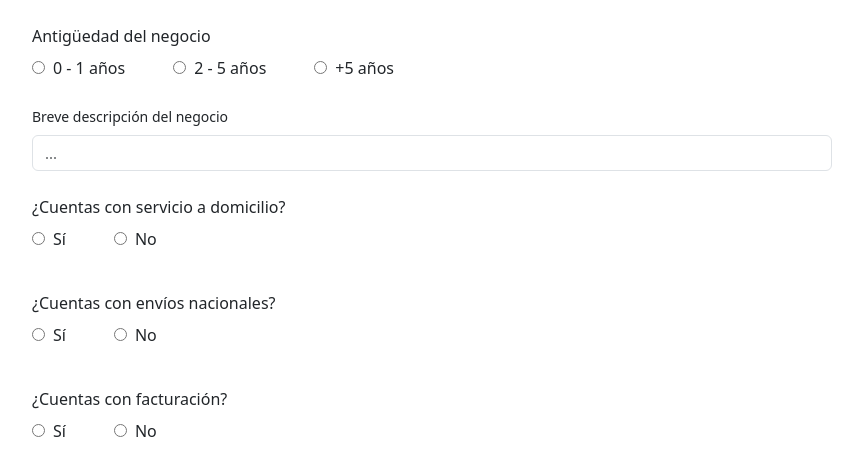
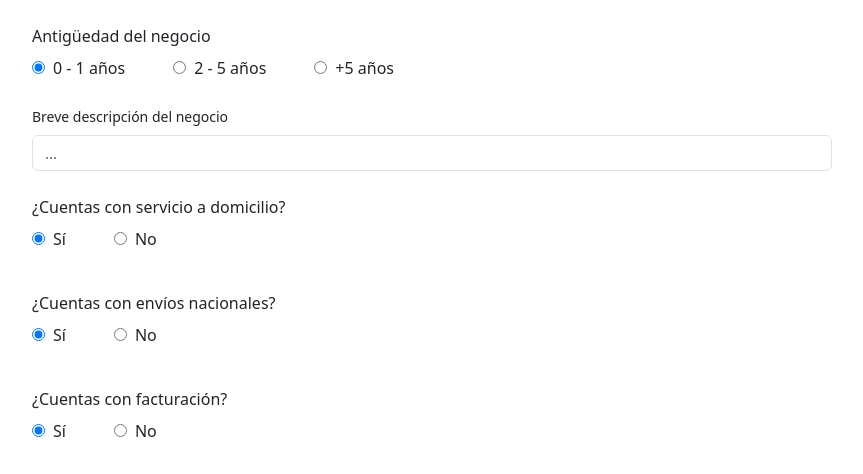
Before and after one commit to ArnabShikder24/Locally-app, a React (Create React App) app: page /registration in a window 1280 px wide. Shown: the part 326-800 px from the top of the page, without its empty margins (208-1071 px from the left). Built offline with nearby package versions, Linux system fonts and the light colour scheme.

Commit message:
functionality almost ready

```diff
--- a/src/pages/Registration/Registration.jsx
+++ b/src/pages/Registration/Registration.jsx
@@ -44,15 +44,15 @@ const Register = ({handleInputChange, formData}) => {
                 <p className='mb-2'>Antigüedad del negocio</p>
                 <div className="d-flex align-items-center gap-5">
                     <div className="custom-flex">
-                        <input type="radio" name="business_days" id="" />
+                        <input onChange={handleInputChange} type="radio" checked={formData.business_age === '0-1'} value="0-1" name="business_age" id="" />
                         <p>0 - 1 años</p>
                     </div>
                     <div className="custom-flex">
-                        <input type="radio" name="business_days" id="" />
+                        <input onChange={handleInputChange} type="radio" checked={formData.business_age === '2-5'} value="2-5" name="business_age" id="" />
                         <p>2 - 5 años</p>
                     </div>
                     <div className="custom-flex">
-                        <input type="radio" name="business_days" id="" />
+                        <input onChange={handleInputChange} type="radio" checked={formData.business_age === '5+'} value="5+" name="business_age" id="" />
                         <p>+5 años</p>
                     </div>
                 </div>
@@ -97,7 +97,7 @@ const Register = ({handleInputChange, formData}) => {
                         <p>Sí</p>
                     </div>
                     <div className="custom-flex">
-                        <input onChange={handleInputChange} checked={formData.delivery === '0'} value='0' type="radio" name="bill" id="" />
+                        <input onChange={handleInputChange} checked={formData.bill === '0'} value='0' type="radio" name="bill" id="" />
                         <p>No</p>
                     </div>
                 </div>
@@ -161,49 +161,86 @@ const Registration = () => {
         email: '',
         manager: '',
         cell_phone_number: '',
-        business_days: '',
+        business_age: '0-1',
         description: '',
-        delivery: '',
-        shipping: '',
-        bill: '',
+        delivery: '1',
+        shipping: '1',
+        bill: '1',
         state: 'Nuevo León',
         city: 'Monterrey',
         address_3: '',
+        physical_store: '1',
+        url_google: '',
+        business_days: '',
+        start_date: '',
+        end_date: '',
+        online_store: '1',
+        social_networks: '',
+        category: '',
+        subcategory: '',
+        discount_code: '',
         price: '1000',
-        latitude: '37.7749',
-        longitude: '-122.4194',
         antiquity: '5',
-        physical_store: '1',
         questions: '5',
-        online_store: '1',
         accepts_credit_cards: '1',
         is_owner_verified: '1',
-        start_date: '2023-05-26',
-        end_date: '2023-06-30',
         publication_likes: '100'
     });
 
     const handleInputChange = (e) => {
-        const { name, value } = e.target;
-        setFormData((prevFormData) => ({
-          ...prevFormData,
-          [name]: value,
-        }));
-    };
+        const { name, value, type } = e.target;
 
-    const handleSubmit = async (e) => {
-        e.preventDefault();
+        if (name === 'social_networks') {
+            setFormData((prevFormData) => {
+                const updatedNetworks = [value, ...prevFormData.social_networks.split(',')].filter(Boolean).join(',');
 
-        try {
-            const response = await axios.post(
-              'https://api-locallity-production.up.railway.app/api/v1/locality',
-              formData
-            );
+                return {
+                    ...prevFormData,
+                    social_networks: updatedNetworks
+                };
+            });
+        }
+        else if (type === 'checkbox') {
+          const isChecked = e.target.checked;
 
-            console.log(response.data);
-          } catch (error) {
-            console.error(error);
-          }
+          setFormData((prevFormData) => {
+            let updatedDays = prevFormData.business_days.split(',');
+            if (isChecked) {
+              // Add the day to the array if checked
+              updatedDays.push(name);
+            } else {
+              // Remove the day from the array if unchecked
+              updatedDays = updatedDays.filter((day) => day !== name);
+            }
+            // Join the updated days array into a comma-separated string
+            const updatedBusinessDays = updatedDays.join(',');
+            return {
+              ...prevFormData,
+              business_days: updatedBusinessDays
+            };
+          });
+        } else {
+            // default
+            setFormData((prevFormData) => ({
+            ...prevFormData,
+            [name]: value
+            }));
+        }
+
+      };
+
+    const handleSubmit = async () => {
+        console.log(formData);
+        // try {
+        //     const response = await axios.post(
+        //       'https://api-locallity-production.up.railway.app/api/v1/locality',
+        //       formData
+        //     );
+
+        //     console.log(response.data);
+        //   } catch (error) {
+        //     console.error(error);
+        //   }
     }
 
 
@@ -240,8 +277,7 @@ const Registration = () => {
                                 }} className='px-5 rounded-1 btn btn-light fs-6'>Atrás</button>
                                 <p>Etapa 2 de 2</p>
                                 <button onClick={() => {
-                                    setSwitchPage(3)
-                                    window.scrollTo({ top: 0, behavior: 'instant' });
+                                    handleSubmit()
                                 }} className='px-5 rounded-1 btn btn-primary fs-6'>Siguiente</button>
                             </div>
                         }
--- a/src/pages/Registration/Registration1.jsx
+++ b/src/pages/Registration/Registration1.jsx
@@ -11,11 +11,11 @@ const Registration1 = ({handleInputChange, formData}) => {
                 <p className='mb-2'>¿Cuentas con tienda física?</p>
                 <div className="d-flex align-items-center gap-5">
                     <div className="custom-flex">
-                        <input type="radio" name="shipping" id="" />
+                        <input onChange={handleInputChange} checked={formData.physical_store === '1'} type="radio" value='1' name="physical_store" id="" />
                         <p>Sí</p>
                     </div>
                     <div className="custom-flex">
-                        <input type="radio" name="shipping" id="" />
+                        <input onChange={handleInputChange} checked={formData.physical_store === '0'} type="radio" value='0' name="physical_store" id="" />
                         <p>No</p>
                     </div>
                 </div>
@@ -25,39 +25,39 @@ const Registration1 = ({handleInputChange, formData}) => {
         <div className='mt-2'>
             <Form.Group className='mb-3'>
                 <Form.Label className='lebel'>Ubicación en Google Maps</Form.Label>
-                <Form.Control name='description' className='control' type="text" placeholder="Pega aquí el enlace de Maps a tu negocio" />
+                <Form.Control onChange={handleInputChange} name='url_google' className='control' type="text" placeholder="Pega aquí el enlace de Maps a tu negocio" />
             </Form.Group>
         </div>
         <div className='mt-2'>
             <Form.Group className='mb-3'>
                 <Form.Label className='lebel'>Días que abren</Form.Label>
                 <div className='d-flex gap-2 align-items-baseline mb-2'>
-                    <input type="checkbox" name="" id="" />
-                    <p className=' m-0'>Lunes</p>
+                    <input onChange={handleInputChange} type="checkbox" checked={formData.business_days.includes('Lunes')} name="Lunes" id="" />
+                    <p className='m-0'>Lunes</p>
                 </div>
                 <div className='d-flex gap-2 align-items-baseline mb-2'>
-                    <input type="checkbox" name="" id="" />
-                    <p className=' m-0'>Martes</p>
+                    <input onChange={handleInputChange} type="checkbox" checked={formData.business_days.includes('Martes')} name="Martes" id="" />
+                    <p className='m-0'>Martes</p>
                 </div>
                 <div className='d-flex gap-2 align-items-baseline mb-2'>
-                    <input type="checkbox" name="" id="" />
-                    <p className=' m-0'>Miércoles</p>
+                    <input onChange={handleInputChange} type="checkbox" checked={formData.business_days.includes('Miércoles')} name="Miércoles" id="" />
+                    <p className='m-0'>Miércoles</p>
                 </div>
                 <div className='d-flex gap-2 align-items-baseline mb-2'>
-                    <input type="checkbox" name="" id="" />
-                    <p className=' m-0'>Jueves</p>
+                    <input onChange={handleInputChange} type="checkbox" checked={formData.business_days.includes('Jueves')} name="Jueves" id="" />
+                    <p className='m-0'>Jueves</p>
                 </div>
                 <div className='d-flex gap-2 align-items-baseline mb-2'>
-                    <input type="checkbox" name="" id="" />
-                    <p className=' m-0'>Viernes</p>
+                    <input onChange={handleInputChange} type="checkbox" checked={formData.business_days.includes('Viernes')} name="Viernes" id="" />
+                    <p className='m-0'>Viernes</p>
                 </div>
                 <div className='d-flex gap-2 align-items-baseline mb-2'>
-                    <input type="checkbox" name="" id="" />
-                    <p className=' m-0'>Sábado</p>
+                    <input onChange={handleInputChange} type="checkbox" checked={formData.business_days.includes('Sábado')} name="Sábado" id="" />
+                    <p className='m-0'>Sábado</p>
                 </div>
                 <div className='d-flex gap-2 align-items-baseline mb-2'>
-                    <input type="checkbox" name="" id="" />
-                    <p className=' m-0'>Domingo</p>
+                    <input onChange={handleInputChange} type="checkbox" checked={formData.business_days.includes('Domingo')} name="Domingo" id="" />
+                    <p className='m-0'>Domingo</p>
                 </div>
             </Form.Group>
         </div>
@@ -68,7 +68,7 @@ const Registration1 = ({handleInputChange, formData}) => {
                 <Form>
                     <Form.Group className='mb-3'>
                     <Form.Label className='lebel'>Hora de apertura</Form.Label>
-                    <Form.Control name='name' className='control' type="text" placeholder="Hora de apertura" />
+                    <Form.Control onChange={handleInputChange} name='start_date' className='control' type="text" placeholder="HH:MM:SS" />
                     </Form.Group>
                 </Form>
                 </div>
@@ -76,7 +76,7 @@ const Registration1 = ({handleInputChange, formData}) => {
                 <Form>
                     <Form.Group className='mb-3'>
                     <Form.Label className='lebel'>Hora de cierre</Form.Label>
-                    <Form.Control name='manager' className='control' type="text" placeholder="Hora de cierre" />
+                    <Form.Control onChange={handleInputChange} name='end_date' className='control' type="text" placeholder="HH:MM:SS" />
                     </Form.Group>
                 </Form>
                 </div>
@@ -89,29 +89,28 @@ const Registration1 = ({handleInputChange, formData}) => {
                 <p className='mb-2'>¿Cuentas con tienda online?</p>
                 <div className="d-flex align-items-center gap-5">
                     <div className="custom-flex">
-                        <input type="radio" name="shipping" id="" />
+                        <input onChange={handleInputChange} checked={formData.online_store === '1'} value='1' type="radio" name="online_store" id="" />
                         <p>Sí</p>
                     </div>
                     <div className="custom-flex">
-                        <input type="radio" name="shipping" id="" />
+                        <input onChange={handleInputChange} checked={formData.online_store === '0'} value='0' type="radio" name="online_store" id="" />
                         <p>No</p>
                     </div>
                 </div>
             </div>
         </div>
         <div className='pb-2'>
-            <h5 className='mb-3'>Información General</h5>
             <div className="row">
                 <div className="col-md-6">
                 <Form>
                     <Form.Group className='mb-3'>
                     <Form.Label className='lebel'>Sitio web</Form.Label>
-                    <Form.Control name='name' className='control' type="text" placeholder="" />
+                    <Form.Control onBlur={handleInputChange} name='social_networks' className='control' type="text" placeholder="" />
                     </Form.Group>
 
                     <Form.Group>
                     <Form.Label className='lebel'>Instagram</Form.Label>
-                    <Form.Control name='email' className='control' type="text" placeholder="" />
+                    <Form.Control onBlur={handleInputChange} name='social_networks' className='control' type="text" placeholder="" />
                     </Form.Group>
                 </Form>
                 </div>
@@ -119,12 +118,12 @@ const Registration1 = ({handleInputChange, formData}) => {
                 <Form>
                     <Form.Group className='mb-3'>
                     <Form.Label className='lebel'>Facebook</Form.Label>
-                    <Form.Control name='manager' className='control' type="text" placeholder="" />
+                    <Form.Control onBlur={handleInputChange} name='social_networks' className='control' type="text" placeholder="" />
                     </Form.Group>
 
                     <Form.Group>
                     <Form.Label className='lebel'>TikTok</Form.Label>
-                    <Form.Control name='cell_phone_number' className='control' type="text" placeholder="" />
+                    <Form.Control onBlur={handleInputChange} name='social_networks' className='control' type="text" placeholder="" />
                     </Form.Group>
                 </Form>
                 </div>
@@ -142,12 +141,12 @@ const Registration1 = ({handleInputChange, formData}) => {
                 <Form>
                     <Form.Group className='mb-3'>
                     <Form.Label className='lebel'>Categoría</Form.Label>
-                    <Form.Select name='state' aria-label="Default select example">
-                            <option value="">Papelería</option>
-                            <option value="">Eventos</option>
-                            <option value="">Regalos</option>
-                            <option value="">Bienestar</option>
-                            <option value="">Hogar</option>
+                    <Form.Select onChange={handleInputChange} name='category' aria-label="Default select example">
+                            <option value="Papelería">Papelería</option>
+                            <option value="Eventos">Eventos</option>
+                            <option value="Regalos">Regalos</option>
+                            <option value="Bienestar">Bienestar</option>
+                            <option value="Hogar">Hogar</option>
                     </Form.Select>
                     </Form.Group>
                 </Form>
@@ -156,15 +155,15 @@ const Registration1 = ({handleInputChange, formData}) => {
                 <Form>
                     <Form.Group className='mb-3'>
                     <Form.Label className='lebel'>Ciudad</Form.Label>
-                    <Form.Select name='city' aria-label="Default select example">
-                            <option value="">Muebles</option>
-                            <option value="">Fragancias</option>
-                            <option value="">Decoración General</option>
-                            <option value="">Cocina</option>
-                            <option value="">Mudanza</option>
-                            <option value="">Exterior</option>
-                            <option value="">Casa Inteligente</option>
-                            <option value="">Diseño de Interiores</option>
+                    <Form.Select onChange={handleInputChange} name='subcategory' aria-label="Default select example">
+                            <option value="Muebles">Muebles</option>
+                            <option value="Fragancias">Fragancias</option>
+                            <option value="Decoración General">Decoración General</option>
+                            <option value="Cocina">Cocina</option>
+                            <option value="Mudanza">Mudanza</option>
+                            <option value="Exterior">Exterior</option>
+                            <option value="Casa Inteligente">Casa Inteligente</option>
+                            <option value="Diseño de Interiores">Diseño de Interiores</option>
                     </Form.Select>
                     </Form.Group>
                 </Form>
@@ -176,7 +175,7 @@ const Registration1 = ({handleInputChange, formData}) => {
             <Form>
                 <Form.Group className='mb-3'>
                 <Form.Label className='lebel'>Agrega el código, fecha de vencimiento y una pequeña descripción de lo que sería el beneficio.</Form.Label>
-                <Form.Control name='manager' className='control' type="text" />
+                <Form.Control onChange={handleInputChange} name='discount_code' className='control' type="text" placeholder='...' />
                 <Form.Label className='lebel'>Ej. 10% de descuento en nuestra tienda en línea con el código LOCALLITY10 - vigencia al 30 de julio 2023.</Form.Label>
                 </Form.Group>
             </Form>
```
